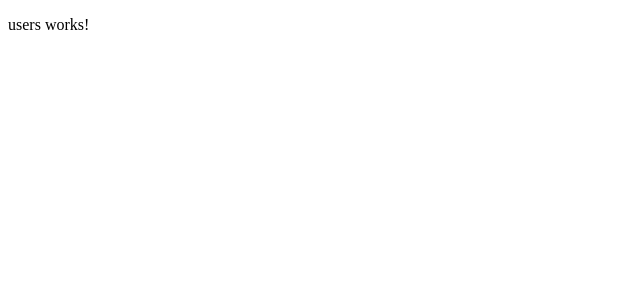
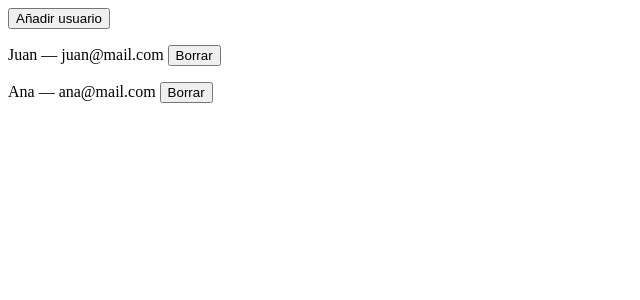
Before and after one commit to lgm15221/project-angular, an Angular app: page /users in a window 1280 px wide. Shown: the top 300 px of the page, without its empty margins (0-640 px from the left). Built offline with nearby package versions, Linux system fonts and the light colour scheme; data requests are answered from the project's data file.

Commit message:
configuration in files: app/pages/users: users.html, users.ts

```diff
--- a/src/app/pages/users/users.html
+++ b/src/app/pages/users/users.html
@@ -1 +1,10 @@
-<p>users works!</p>
+<button (click)="addUser()">Añadir usuario</button>
+
+@for (user of users(); track user.id) {
+  <p>
+    {{ user.name }} — {{ user.email }}
+    <button (click)="deleteUser(user.id)">Borrar</button>
+  </p>
+} @empty {
+  <p>No hay usuarios todavía.</p>
+}
--- a/src/app/pages/users/users.ts
+++ b/src/app/pages/users/users.ts
@@ -13,6 +13,19 @@ export class Users {
   users = signal<User[]>([]);
 
   constructor() {
+    this.loadUsers();
+  }
+
+  loadUsers() {
     this.userService.getUsers().subscribe(data => this.users.set(data));
   }
+
+  addUser() {
+    const nuevo = { name: 'Nuevo usuario', email: 'nuevo@mail.com' };
+    this.userService.addUser(nuevo).subscribe(() => this.loadUsers());
+  }
+
+  deleteUser(id: number) {
+    this.userService.deleteUser(id).subscribe(() => this.loadUsers());
+  }
 }
```
